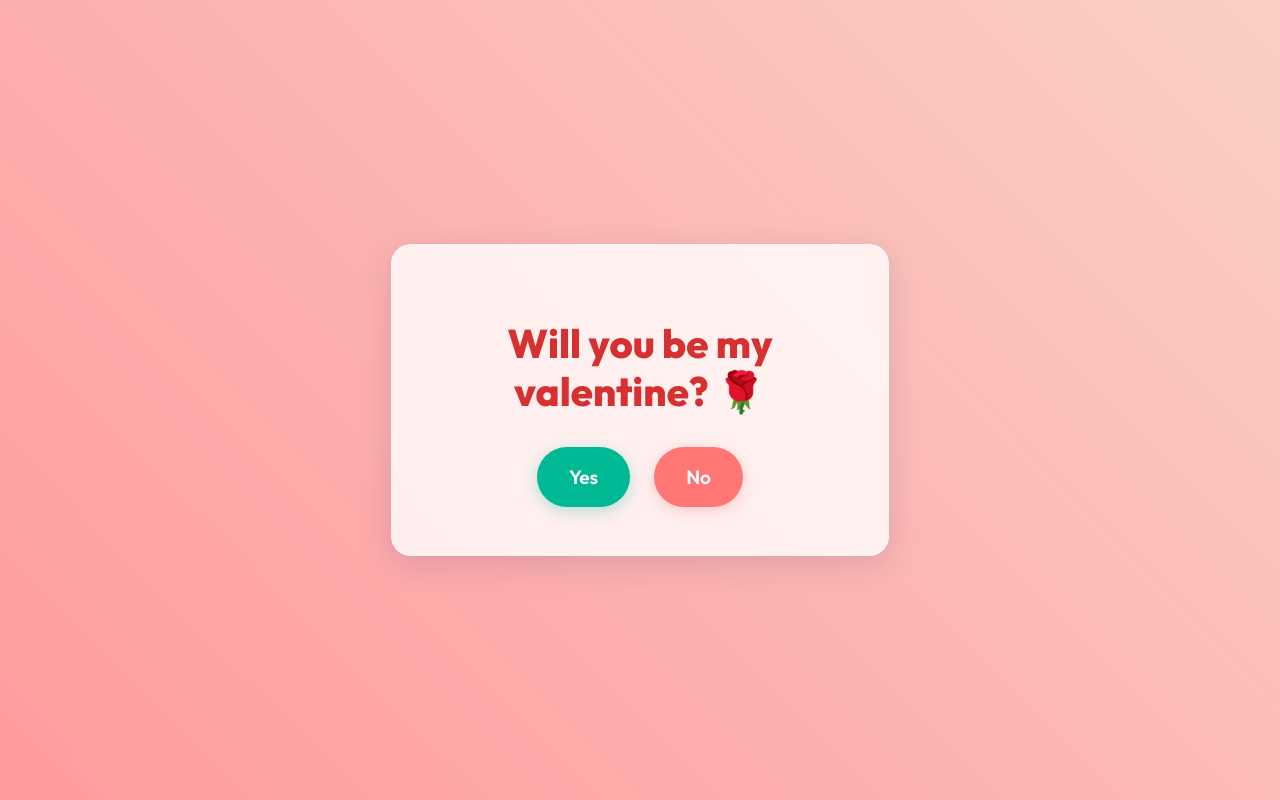
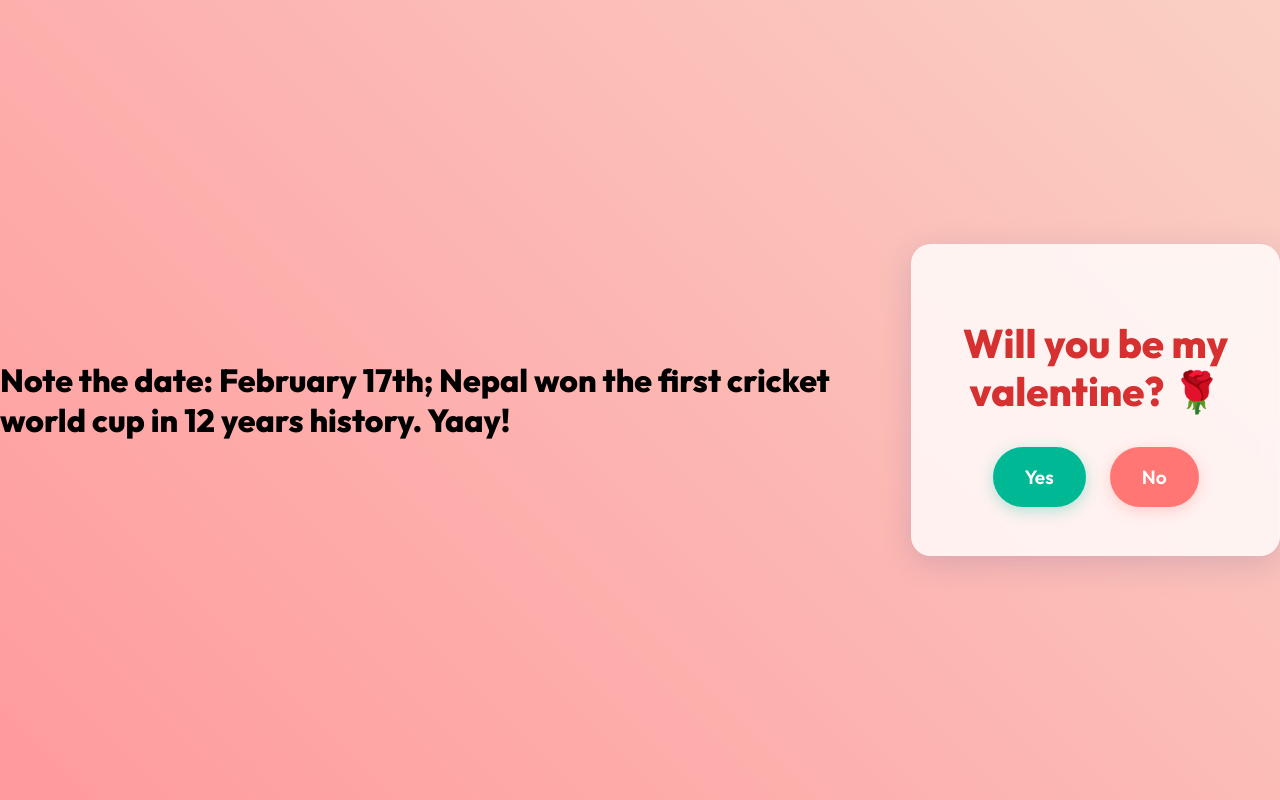
Before and after one commit to saputsav10/AntiGravity-Projects, a plain HTML site: page valentine-app/index.html in a window 1280 px wide. Drawn offline with Linux system fonts and the light colour scheme.

Commit message:
Nepal's first cricekt world cup win updates

```diff
--- a/valentine-app/index.html
+++ b/valentine-app/index.html
@@ -10,6 +10,7 @@
     <link rel="stylesheet" href="style.css">
 </head>
 <body>
+    <h1>Note the date: February 17th; Nepal won the first cricket world cup in 12 years history. Yaay!</h1>
     <div class="container">
         <div id="proposal-content">
             <h1 class="title">Will you be my valentine? 🌹</h1>
```
